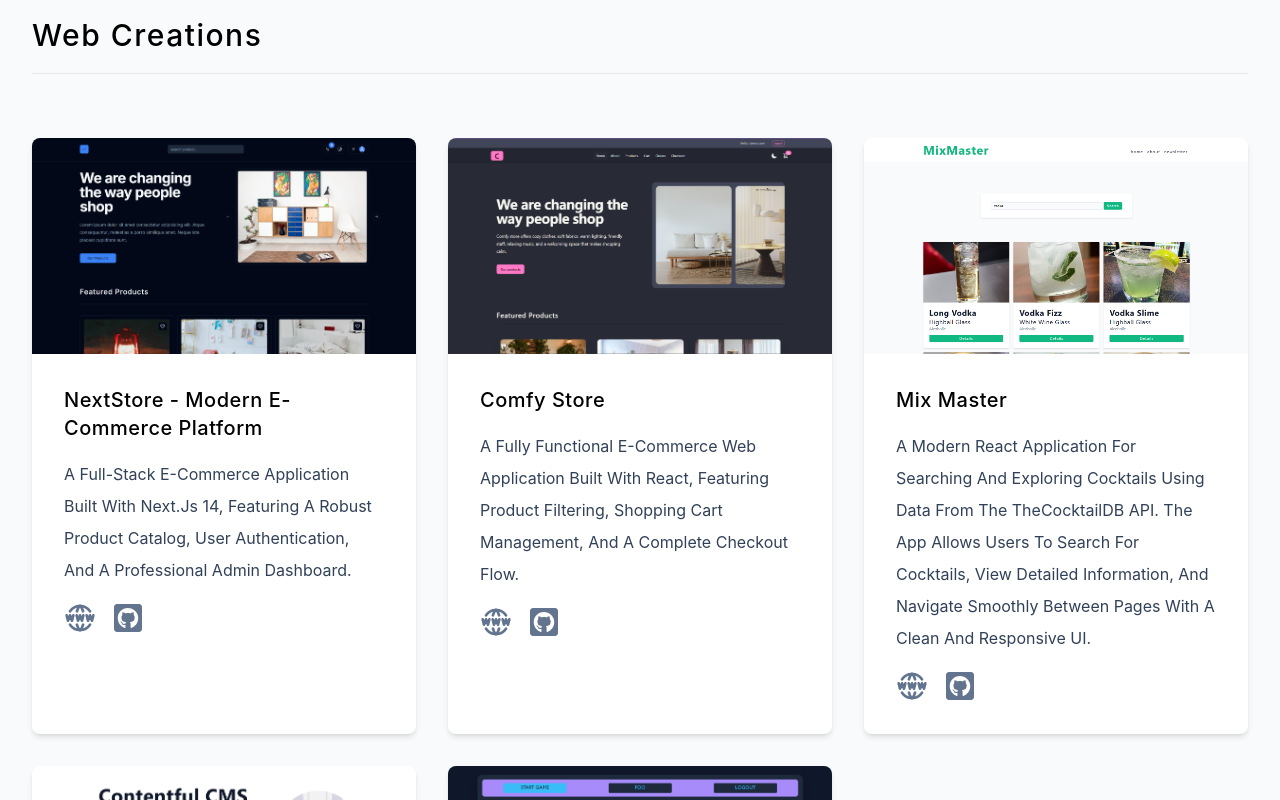
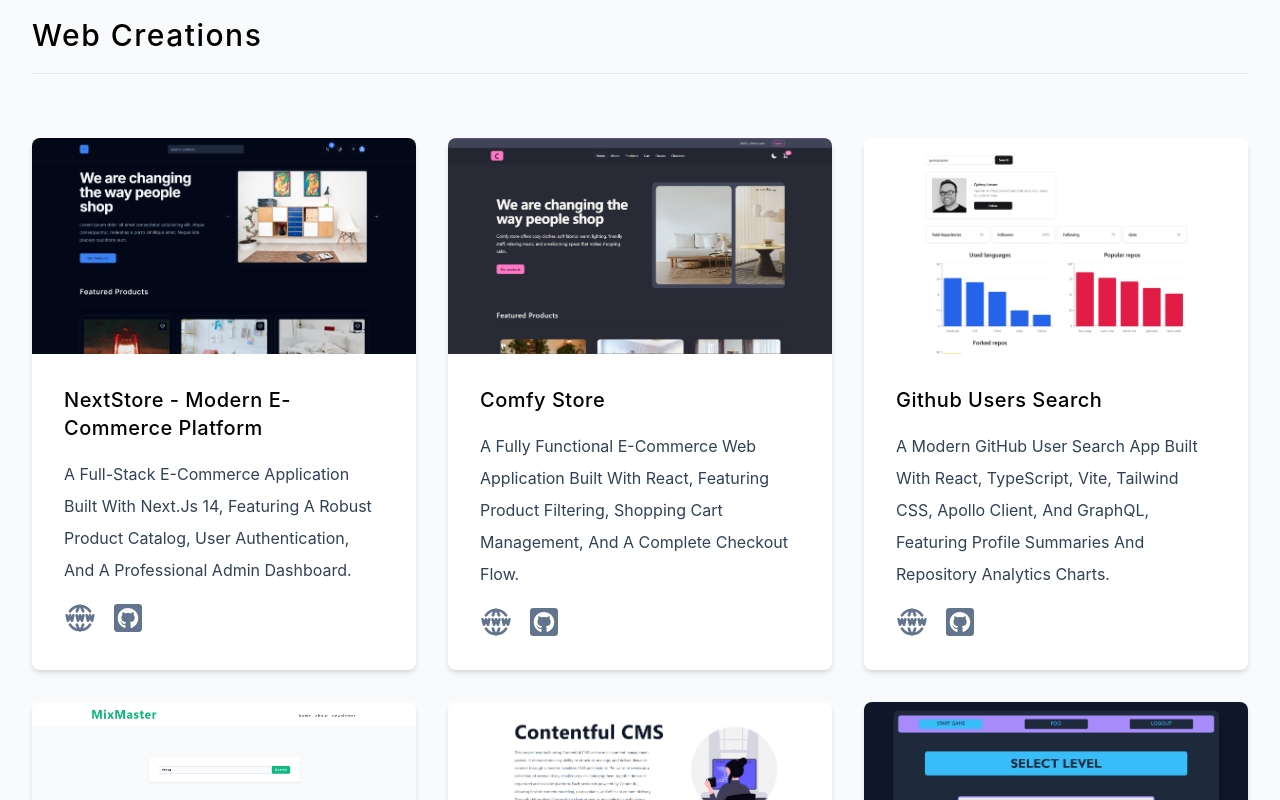
Before and after one commit to Alina0303/web-dev-portfolio, a React (Vite) app: page / in a window 1280 px wide. Shown: the part 1940-2740 px from the top of the page. Built offline with nearby package versions, Linux system fonts and the light colour scheme.

Commit message:
Add GitHub user search project

```diff
--- a/src/data.jsx
+++ b/src/data.jsx
@@ -6,6 +6,7 @@ import mixMaster from "./assets/cocktail.png";
 import content from "./assets/contentfull.png";
 import comfy from "./assets/comfi-store.png";
 import nextStore from "./assets/next-store.png";
+import githubsearch from "./assets/githubsearch.png";
 
 export const links = [
   { id: nanoid(), href: "#home", text: "home" },
@@ -60,6 +61,14 @@ export const projects = [
   },
   {
     id: nanoid(),
+    img: githubsearch,
+    url: "https://github-users-charts.netlify.app/",
+    github: "https://github.com/Alina0303/github-users-charts",
+    title: "Github users search",
+    text: "A modern GitHub user search app built with React, TypeScript, Vite, Tailwind CSS, Apollo Client, and GraphQL, featuring profile summaries and repository analytics charts.",
+  },
+  {
+    id: nanoid(),
     img: mixMaster,
     url: "https://mix-master-personal-project.netlify.app/",
     github: "https://github.com/Alina0303/mix-master",
```
